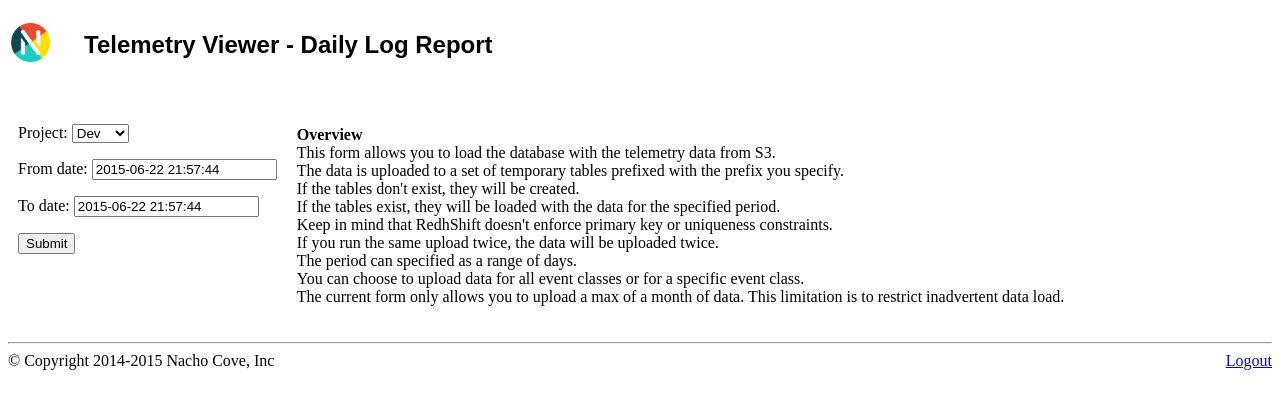
After one commit to nachocove/Telemetry, a Django app: template T3Viewer/templates/log_form.html in a window 1280 px wide. The commit adds this page. Shown: the top 409 px of the page. Run offline with Django 3.2, Linux system fonts and the light colour scheme; the template is opened without the code that fills it: values that come from a table or form of the project are taken from there, others are empty; parts of the project's set-up code (start-up, migrations or seed data) failed here and were passed over.

Commit message:
Daily log report now working in T3Viewer
barely.

```diff
--- a/T3Viewer/Viewer/urls.py
+++ b/T3Viewer/Viewer/urls.py
@@ -13,7 +13,11 @@ urlpatterns = patterns('',
     url(r'^login/$', 'Bugfix.views.login'),
     url(r'^logout/$', 'Bugfix.views.logout', name='logout'),
     url(r'^$', 'Bugfix.views.index', name='index'),
-    url(r'^db/$', 'db.views.dbload', name="db-load"),
+    url(r'^db/log-report-form$', 'db.views.db_log_report_form', name="log-report-form"),
+    url(r'^db/log-report/(?P<project>\w+)/logs/(?P<start>%s)/(?P<end>%s)/$', 'db.views.db_log_report_form'),
+    url(r'^db/help$', 'db.views.db_help', name="db-help"),
+    url(r'^db/db-load$', 'db.views.db_load', name="db-load"),
+    url(r'^db/$', 'Bugfix.views.index', name="index"),
     url(r'^bugfix/$', 'Bugfix.views.home', name="bugfix-home"),
     url(r'^bugfix/(?P<project>\w+)/logs/(?P<event_class>%s)/(?P<userid>%s)/(?P<timestamp>%s)/(?P<span>\d+)/(?P<search>%s)/$' % (eventclass_regex,userid_regex, timestamp_regex, search_regex), 'Bugfix.views.entry_page'),
     url(r'^bugfix/(?P<project>\w+)/logs/(?P<event_class>%s)/(?P<userid>%s)/(?P<deviceid>%s)/(?P<timestamp>%s)/(?P<span>\d+)/(?P<search>%s)/$' % (eventclass_regex, userid_regex, deviceid_regex, timestamp_regex, search_regex), 'Bugfix.views.entry_page'),
--- a/T3Viewer/db/views.py
+++ b/T3Viewer/db/views.py
@@ -27,6 +27,7 @@ from boto.s3.connection import S3Connection
 from AWS.s3t3_telemetry import T3_EVENT_CLASS_FILE_PREFIXES
 from misc.utc_datetime import UtcDateTime
 from AWS.redshift_handler import delete_logs, upload_logs, create_tables
+from AWS.db_reports import log_report
 
 # Get the list of project
 projects_cfg = ConfigParser.ConfigParser()
@@ -93,56 +94,47 @@ class DBLoadForm(forms.Form):
         cleaned_data = super(DBLoadForm, self).clean()
         from_date = cleaned_data.get("from_date")
         to_date = cleaned_data.get("to_date")
-        print to_date, from_date
         if to_date < from_date:
             raise forms.ValidationError("FromDate(%s) cannot be > ToDate(%s)" % (from_date, to_date))
         elif (to_date-from_date).days > 31:
             raise forms.ValidationError("FromDate(%s)-ToDate(%s) cannot be > 31 days" % (from_date, to_date))
-BOTO_DEBUG=False
 
-_aws_s3_connection_cache = {}
-def _aws_s3_connection(project):
-    """
-    :return: boto.s3.connection.S3Connection
-    """
-    global _aws_s3_connection_cache
-    if not project in _aws_s3_connection_cache:
-        if not project in projects:
-            raise ValueError('Project %s is not present in projects.cfg' % project)
-        _aws_s3_connection_cache[project] = S3Connection(host='s3-us-west-2.amazonaws.com',
-                                                         port=443,
-                                                         aws_secret_access_key=projects_cfg.get(project, 'secret_access_key'),
-                                                         aws_access_key_id=projects_cfg.get(project, 'access_key_id'),
-                                                         is_secure=True,
-                                                         debug=2 if BOTO_DEBUG else 0)
-    return _aws_s3_connection_cache[project]
 
-def _parse_junk(junk, mapping):
-    retval = dict()
-    lines = junk.splitlines()
-    for line in lines:
-        splitty = line.split(':', 1)
-        if 2 != len(splitty):
-            continue
-        key = splitty[0].strip()
-        value = splitty[1].strip()
-        if key in mapping:
-            if mapping[key] == 'timestamp' and value.strip() == 'now':
-                value = _iso_z_format(datetime.utcnow())
-            retval[mapping[key]] = value.strip()
-    logger = logging.getLogger('telemetry').getChild('_parse_junk')
-    logger.debug('retval=%s', retval)
-    return retval
+class DBReportForm(forms.Form):
+    project = forms.ChoiceField(choices=[(x, x.capitalize()) for x in projects])
+    from_date = forms.DateTimeField(initial=datetime.now())
+    to_date = forms.DateTimeField(initial=datetime.now())
 
-def nacho_token():
-    token = "NACHO:%s" % settings.SECRET_KEY
-    return hashlib.sha256(token).hexdigest()
+    def clean_from_date(self):
+        from_date = self.cleaned_data.get('from_date', '')
+        if from_date.replace(tzinfo=None) > datetime.now():
+            self.add_error('from_date', 'Date/Time in future')
+            raise ValidationError(_('Date/Time in future: %(from_date)s'))
+        return from_date
 
-def create_session(request):
-    request.session['nachotoken'] = nacho_token()
+    def clean_to_date(self):
+        to_date = self.cleaned_data.get('to_date', '')
+        if to_date.replace(tzinfo=None) > datetime.now():
+            self.add_error('to_date', 'Date/Time in future')
+            raise ValidationError(_('Date/Time in future: %(to_date)s'))
+        return to_date
 
-def validate_session(request):
-    return request.session.get('nachotoken', None) == nacho_token()
+    def clean_project(self):
+        project = self.cleaned_data.get('project', '')
+        if project not in projects:
+            self.add_error('project', 'Unknown Project')
+            raise ValidationError(_('Unknown Project: %(project)s'),
+                                  code='unknown',
+                                  params={'project': projects})
+        return project
+    def clean(self):
+        cleaned_data = super(DBReportForm, self).clean()
+        from_date = cleaned_data.get("from_date")
+        to_date = cleaned_data.get("to_date")
+        if to_date < from_date:
+            raise forms.ValidationError("FromDate(%s) cannot be > ToDate(%s)" % (from_date, to_date))
+        elif (to_date-from_date).days > 31:
+            raise forms.ValidationError("FromDate(%s)-ToDate(%s) cannot be > 31 days" % (from_date, to_date))
 
 def nachotoken_required(view_func):
     @wraps(view_func, assigned=available_attrs(view_func))
@@ -168,21 +160,21 @@ def nacho_cache(view_func):
 
 # Create your views here.
 @nachotoken_required
-def dbload(request):
-    logger = logging.getLogger('telemetry').getChild('home')
+def db_load(request):
+    logger = logging.getLogger('telemetry').getChild('db')
     # Any message set in 'message' will be displayed as a red error message.
     # Used for reporting error in any POST.
     message = ''
     if request.method != 'POST':
         form = DBLoadForm()
         form.fields['project'].initial = request.session.get('project', default_project)
-        return render_to_response('dbload.html', {'form': form, 'message': message},
+        return render_to_response('db_load.html', {'form': form, 'message': message},
                                   context_instance=RequestContext(request))
 
     form = DBLoadForm(request.POST)
     if not form.is_valid():
         logger.warn('invalid form data')
-        return render_to_response('dbload.html', {'form': form, 'message': message},
+        return render_to_response('db_load.html', {'form': form, 'message': message},
                                   context_instance=RequestContext(request))
     project = form.cleaned_data['project']
     from_date = form.cleaned_data['from_date']
@@ -210,23 +202,51 @@ def dbload(request):
     status = create_tables(logger, project, t3_redshift_config, event_class, table_prefix)
     upload_stats = upload_logs(logger, project, t3_redshift_config, event_class, from_datetime, to_datetime, table_prefix)
     report_data = {'summary': summary, 'upload_stats': upload_stats, "general_config": t3_redshift_config["general_config"]}
-    return render_to_response('uploadreport.html', report_data,
+    return render_to_response('upload_report.html', report_data,
                               context_instance=RequestContext(request))
 
-def _iso_z_format(date):
-    raw = date.isoformat()
-    keep = raw.split('+', 1)[0]
-    if date.microsecond == 0:
-        return keep + '.000Z'
-    return keep[:-3] + 'Z'
+@nachotoken_required
+def db_log_report_form(request):
+    logger = logging.getLogger('telemetry').getChild('db')
+    # Any message set in 'message' will be displayed as a red error message.
+    # Used for reporting error in any POST.
+    message = ''
+    if request.method != 'POST':
+        form = DBReportForm()
+        form.fields['project'].initial = request.session.get('project', default_project)
+        return render_to_response('log_form.html', {'form': form, 'message': message},
+                                  context_instance=RequestContext(request))
 
-def json_formatter(obj):
-    if isinstance(obj, UtcDateTime):
-        return obj.datetime.isoformat('T')
-    elif isinstance(obj, datetime):
-        return obj.isoformat('T')
-    else:
-        try:
-            return str(obj)
-        except Exception as e:
-            raise TypeError, 'Object of type %s with value of %s not converted to string: %s' % (type(obj), repr(obj), e)
+    form = DBReportForm(request.POST)
+    if not form.is_valid():
+        logger.warn('invalid form data')
+        return render_to_response('log_form.html', {'form': form, 'message': message},
+                                  context_instance=RequestContext(request))
+    project = form.cleaned_data['project']
+    from_date = form.cleaned_data['from_date']
+    to_date = form.cleaned_data['to_date']
+    logger.debug("Running log report for Project:%s, "
+                 "From Date:%s, To Date:%s",
+                 project, from_date, to_date)
+
+    request.session['project'] = project
+    from_datetime = UtcDateTime(from_date)
+    to_datetime = UtcDateTime(to_date)
+    summary = {}
+    summary["start"] = from_datetime
+    summary["end"] =  to_datetime
+    t3_redshift_config = get_t3_redshift_config(project, projects_cfg.get(project, 'report_config_file'))
+    summary, error_list, warning_list = log_report(logger, t3_redshift_config['general_config']['project'],
+                                                   t3_redshift_config, from_datetime, to_datetime)
+    report_data = {'summary': summary, 'errors': error_list, 'warnings': warning_list, "general_config": t3_redshift_config["general_config"] }
+    return render_to_response('log_report.html', report_data,
+                              context_instance=RequestContext(request))
+
+@nachotoken_required
+def db_help(request):
+    logger = logging.getLogger('telemetry').getChild('db')
+    # Any message set in 'message' will be displayed as a red error message.
+    # Used for reporting error in any POST.
+    message = ''
+    return render_to_response('help.html', {'message': message},
+                                  context_instance=RequestContext(request))
--- /dev/null
+++ b/T3Viewer/templates/help.html
@@ -0,0 +1,6 @@
+{% extends "base.html" %}
+{% block title %}Help{% endblock %}
+{% block content %}
+<h2>Help</h2>
+
+{% endblock %}
--- a/T3Viewer/templates/index.html
+++ b/T3Viewer/templates/index.html
@@ -1,8 +1,9 @@
 {% extends "base.html" %}
+{% block title %}Index{% endblock %}
 {% block content %}
-<a href="help.html">Help</a><br>
+<a href="{% url 'db-help' %}">Help</a><br>
 <a href="{% url 'bugfix-home' %}">Search</a><br>
-<a href="{% url 'bugfix-home' %}">Daily Log Report</a><br>
+<a href="{% url 'log-report-form' %}">Daily Log Report</a><br>
 <a href="{% url 'db-load' %}">RedShift Database Loader</a><br>
 <a href="{% url 'bugfix-home' %}">RedShift Database Query</a><br>
 <a href="{% url 'bugfix-home' %}">Pinger Stats</a><br>
@@ -10,5 +11,4 @@
 <a href="{% url 'bugfix-home' %}">Devices</a><br>
 <a href="{% url 'bugfix-home' %}">RedShift DB Stats</a><br>
 <a href="{% url 'bugfix-home' %}">Counters, UI, Samples</a><br>
-
 {% endblock %}
--- /dev/null
+++ b/T3Viewer/templates/log_form.html
@@ -0,0 +1,24 @@
+{% extends "base.html" %}
+{% block title %}Daily Log Report{% endblock %}
+{% block content %}
+<span class="search" style="float:left;margin:10px;display: inline-block">
+    <form action="{% url 'log-report-form' %}" method="post">{% csrf_token %}
+    {{ form.as_p }}
+    <input type="submit" value="Submit" />
+    </form>
+</span>
+<div class="help" style="margin:10px;display: inline-block">
+    <br/>
+    <b>Overview</b><br>
+    This form allows you to load the database with the telemetry data from S3. <br>
+    The data is uploaded to a set of temporary tables prefixed with the prefix you specify. <br>
+    If the tables don't exist, they will be created. <br>
+    If the tables exist, they will be loaded with the data for the specified period.<br>
+    Keep in mind that RedhShift doesn't enforce primary key or uniqueness constraints. <br>
+    If you run the same upload twice, the data will be uploaded twice.<br>
+    The period can specified as a range of days.<br>
+    You can choose to upload data for all event classes or for a specific event class.<br>
+    The current form only allows you to upload a max of a month of data. This limitation is to restrict inadvertent data load.<br>
+	<br/>
+</div>
+{% endblock %}
--- a/scripts/AWS/redshift_handler.py
+++ b/scripts/AWS/redshift_handler.py
@@ -63,6 +63,7 @@ def delete_logs(logger, project, config, event_class, start, end, table_prefix):
             logger.info("%s successful", cursor.statusmessage)
         except Exception as err:
             logger.error(err)
+            logger.error(traceback.format_exc())
         conn.commit()
     except (BotoServerError, S3ResponseError, EC2ResponseError) as e:
         logger.error("Error :%s(%s):%s" % (e.error_code, e.status, e.message))
@@ -112,6 +113,7 @@ def upload_logs(logger, project, config, event_class, start, end, table_prefix=N
                     logger.info("Copied %s rows of %s for %s", rowsCopied, event_class, date_prefix)
                 except Exception as err:
                     logger.error(err)
+                    logger.error(traceback.format_exc())
                 conn.commit()
     except (BotoServerError, S3ResponseError, EC2ResponseError) as e:
         logger.error("Error :%s(%s):%s" % (e.error_code, e.status, e.message))
@@ -150,6 +152,7 @@ def create_tables(logger, project, config, event_class, table_prefix=None):
                 conn.commit()
             except Exception as err:
                 logger.error(err)
+                logger.error(traceback.format_exc())
             conn.commit()
     except (BotoServerError, S3ResponseError, EC2ResponseError) as e:
         logger.error("Error :%s(%s):%s" % (e.error_code, e.status, e.message))
--- a/scripts/T3RedShiftLoader.py
+++ b/scripts/T3RedShiftLoader.py
@@ -219,7 +219,7 @@ def main():
     settings.configure(DEBUG=True, TEMPLATE_DEBUG=True, TEMPLATE_DIRS=('T3Viewer/templates',),
                        TEMPLATE_LOADERS=('django.template.loaders.filesystem.Loader',))
     report_data = {'summary': summary, 'upload_stats': upload_stats, "general_config": config["general_config"]}
-    html_part = render_to_string('uploadreport.html', report_data)
+    html_part = render_to_string('upload_report.html', report_data)
     if args.email:
         send_email(logger, config["email_config"], html_part, start,
                    config['general_config']['project_name'], [os.path.join(args.logdir, log_filename)])
```
Also changed, not shown: scripts/AWS/db_reports.py (added, +85 -0 lines), scripts/T3LogReport.py (deleted, +0 -255 lines), T3Viewer/templates/db_load.html (renamed from T3Viewer/templates/dbload.html), T3Viewer/templates/log_report.html (renamed from T3Viewer/templates/logreport.html), T3Viewer/templates/upload_report.html (renamed from T3Viewer/templates/uploadreport.html).
